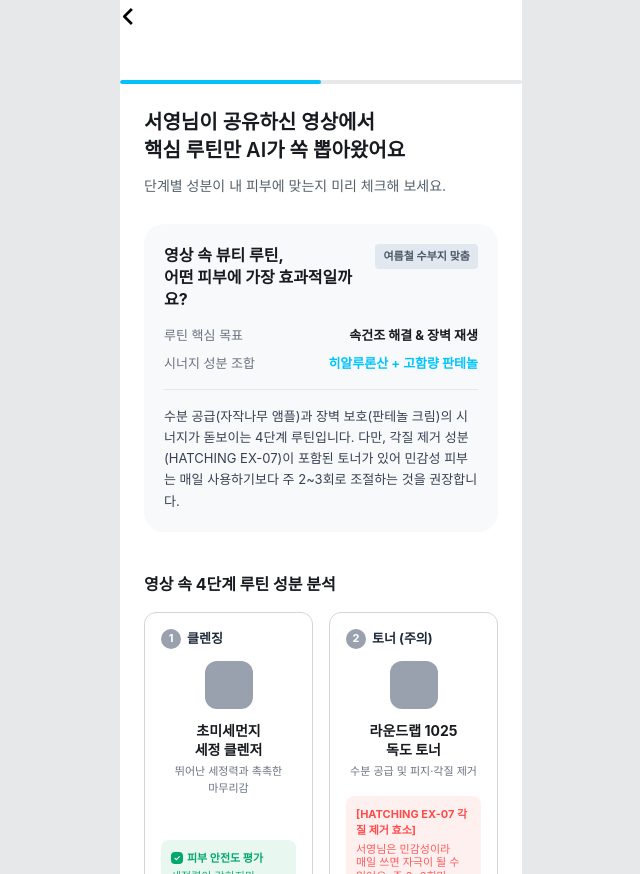
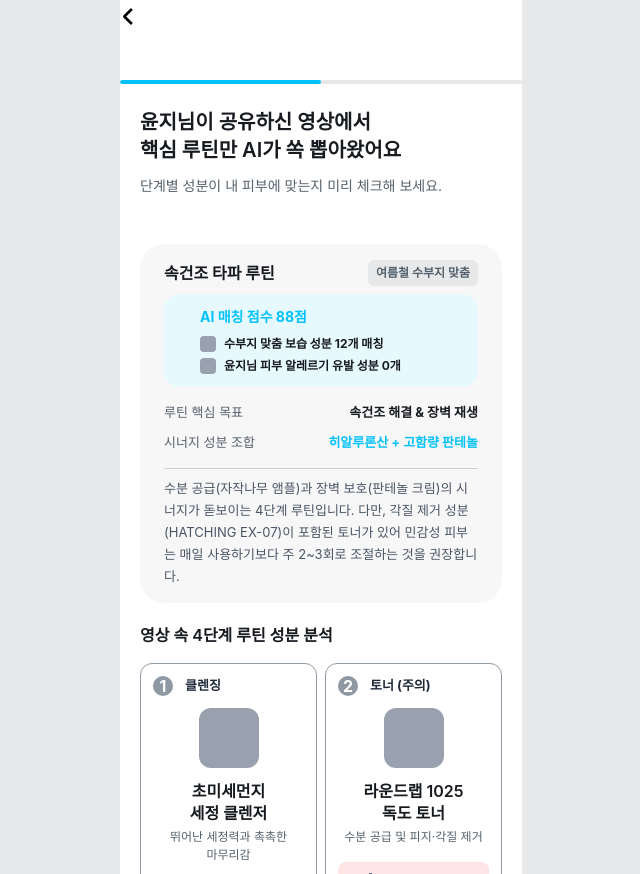
Before and after one commit to likelion-apex/FE, a React (Vite) app: page /RoutineAnalyze/AnalyzeResult in a window 1280 px wide. Shown: the whole page, without its empty margins (319-959 px from the left). Built offline with nearby package versions, Linux system fonts and the light colour scheme; a web font is replaced by a local one.

Commit message:
[Mod] 루틴 결과 페이지 디자인 수정

```diff
--- a/src/components/RoutineAnalyzeCard.jsx
+++ b/src/components/RoutineAnalyzeCard.jsx
@@ -1,39 +1,33 @@
 const RoutineAnalyzeCard = ({ step }) => {
-  //수정필요
+  //단계가 비었다면
   if (!step) return null;
 
   return (
-    <div className="mb-3 flex flex-col rounded-xl border border-gray-300 p-4">
-      <div className="mb-3 flex items-center gap-1.5">
-        <div className="flex h-5 w-5 items-center justify-center rounded-full bg-gray-400 text-[11px] font-bold text-white">
+    <div className="flex h-fit break-inside-avoid flex-col rounded-xl border border-gray-40 p-3">
+      <div className="mb-3 flex items-center gap-3">
+        <div className="flex h-5 w-5 items-center justify-center rounded-full bg-gray-40 text-[16px] font-bold text-white">
           {step.id}
         </div>
         <span className="text-[13px] font-bold text-gray-800">{step.type}</span>
       </div>
 
-      <div className="mx-auto mb-3 h-12 w-12 rounded-xl bg-gray-400"></div>
+      <div className="mx-auto mb-3 h-15 w-15 rounded-xl bg-gray-400"></div>
 
-      <h4 className="mb-1 text-center text-[14px] font-bold leading-snug whitespace-pre-line">
+      <h4 className="mb-1 text-center text-[16px] font-semibold leading-snug whitespace-pre-line">
         {step.name}
       </h4>
-      <p className="mb-4 text-center text-[11px] text-gray-500 break-keep">
+      <p className="mb-4 text-center text-[12px] text-gray-60 break-keep">
         {step.desc}
       </p>
 
       <div
-        className={`mt-auto rounded-lg p-2.5 text-[11px] ${
-          step.status === "warning"
-            ? "bg-[#FFF0F0] text-[#FF4B4B]"
-            : "bg-[#E8F8F0] text-[#00A86B]"
+        className={`mt-auto rounded-lg p-2 text-[12px] flex flex-col gap-2 ${
+          step.status === "warning" ? "bg-red-05 text-red-70" : "bg-green-05"
         }`}
       >
-        <div className="mb-1 flex items-center gap-1 font-bold">
-          {step.status === "safe" && (
-            <span className="inline-block h-3 w-3 rounded bg-[#00A86B] text-center text-[8px] leading-3 text-white">
-              ✓
-            </span>
-          )}
-          {step.statusTitle}
+        <div className="flex items-center gap-1.5 mb-1 text-gray-60 font-semibold">
+          <div className="h-4 w-4 shrink-0 rounded bg-gray-400" />
+          <div className=" flex items-center gap-1">{step.statusTitle}</div>
         </div>
         <p className="leading-tight opacity-90 break-keep">{step.statusDesc}</p>
       </div>
--- a/src/pages/RoutineAnalyze/AnalyzeResult.jsx
+++ b/src/pages/RoutineAnalyze/AnalyzeResult.jsx
@@ -4,12 +4,19 @@ import RoutineAnalyzeCard from "../../components/RoutineAnalyzeCard";
 import TopNavbar from "../../components/layouts/TopNavbar";
 import BottomNavbar from "../../components/layouts/BottomNavbar";
 
-const USER_NAME = "서영";
+const USER_NAME = "윤지";
 const STEP_COUNT = 4;
 
-const BRIEFING_DATA = {
+//일단 상세 설명은 description으로 정리, 나중에 백한테 받을 데이터 참고
+const ROUTINE_MOCK_DATA = {
+  title: "속건조 타파 루틴",
   tag: "여름철 수부지 맞춤",
-  target: "속건조 해결 & 장벽 재생",
+  score: 88,
+  matchDetails: [
+    "수부지 맞춤 보습 성분 12개 매칭",
+    `${USER_NAME}님 피부 알레르기 유발 성분 0개`,
+  ],
+  coreGoal: "속건조 해결 & 장벽 재생",
   synergy: "히알루론산 + 고함량 판테놀",
   description:
     "수분 공급(자작나무 앰플)과 장벽 보호(판테놀 크림)의 시너지가 돋보이는 4단계 루틴입니다. 다만, 각질 제거 성분(HATCHING EX-07)이 포함된 토너가 있어 민감성 피부는 매일 사용하기보다 주 2~3회로 조절하는 것을 권장합니다.",
@@ -73,9 +80,16 @@ const AnalyzeResult = () => {
     };
   }, [setNavProps]);
 
+  const { title, tag, score, matchDetails, coreGoal, synergy, description } =
+    ROUTINE_MOCK_DATA;
+
+  //정렬을 위해 짝수, 홀수 카드 분리하기
+  const leftColumnData = ROUTINE_STEPS.filter((_, index) => index % 2 === 0);
+  const rightColumnData = ROUTINE_STEPS.filter((_, index) => index % 2 !== 0);
+
   return (
-    <div className="mt-[24px] mb-[70px] flex flex-col text-black">
-      <div className="flex flex-col mx-[24px]">
+    <div className="mt-[24px] mb-[70px] flex flex-col text-black px-[20px]">
+      <div className="flex flex-col gap-5">
         <div className="flex-col gap-3 mb-6">
           <h3 className="text-[20px] font-semibold leading-7 mb-[8px]">
             {USER_NAME}님이 공유하신 영상에서 <br />
@@ -85,47 +99,84 @@ const AnalyzeResult = () => {
             단계별 성분이 내 피부에 맞는지 미리 체크해 보세요.
           </span>
         </div>
-        <section className="mb-10 rounded-[20px] bg-[#F8F9FA] p-5">
-          <div className="mb-4 flex items-start justify-between gap-2">
-            <h2 className="text-[16px] font-bold leading-snug whitespace-pre-line">
-              영상 속 뷰티 루틴,
-              <br /> 어떤 피부에 가장 효과적일까요?
-            </h2>
-            <span className="shrink-0 rounded bg-[#E2E8F0] px-2 py-1 text-[11px] font-semibold text-gray-600">
-              {BRIEFING_DATA.tag}
+        <div className="flex w-full flex-col gap-2 rounded-[24px] bg-gray-05 px-6 py-4">
+          <div className="flex items-center justify-between">
+            <h2 className="text-[16px] font-bold text-black">{title}</h2>
+            <span className="rounded-md bg-gray-10 px-[8px] py-[4px] text-[12px] font-bold text-gray-60">
+              {tag}
             </span>
           </div>
 
-          <div className="mb-4 flex flex-col gap-2 border-b border-gray-200 pb-4 text-[13px]">
-            <div className="flex justify-between">
-              <span className="text-gray-500">루틴 핵심 목표</span>
-              <span className="font-bold">{BRIEFING_DATA.target}</span>
-            </div>
-            <div className="flex justify-between">
-              <span className="text-gray-500">시너지 성분 조합</span>
-              <span className="font-bold text-[#00C4FE]">
-                {BRIEFING_DATA.synergy}
-              </span>
+          <div className="flex flex-col gap-2 rounded-[16px] bg-blue-05 py-3 px-9">
+            <h3 className="text-[14px] font-bold text-blue-50">
+              AI 매칭 점수 {score}점
+            </h3>
+            <div className="flex flex-col gap-1">
+              {matchDetails.map((detail, index) => (
+                <div
+                  key={index}
+                  className="flex items-center gap-2 text-[12px] font-bold text-black"
+                >
+                  {" "}
+                  {/* 회색 둥근 사각형 아이콘 */}
+                  <div className="size-[16px] rounded-[4px] bg-gray-400 shrink-0" />
+                  {detail}
+                </div>
+              ))}
             </div>
           </div>
 
-          <p className="text-[13px] leading-relaxed text-gray-700">
-            {BRIEFING_DATA.description}
+          <div className="flex flex-col gap-[10px] border-b border-gray-20 pb-4 pt-2 text-[13px]">
+            <div className="flex items-center justify-between">
+              <span className="text-gray-60 font-normal">루틴 핵심 목표</span>
+              <span className="font-bold text-black">{coreGoal}</span>
+            </div>
+            <div className="flex items-center justify-between">
+              <span className="text-gray-60 font-normal">시너지 성분 조합</span>
+              <span className="font-bold text-blue-50">{synergy}</span>
+            </div>
+          </div>
+
+          {/* 최하단: 상세 설명 */}
+          <p className="text-[13px] leading-[22px] text-gray-600">
+            {description}
           </p>
-        </section>
+        </div>
 
         {/* 성분 분석 그리드 */}
         <section>
-          <h3 className="mb-4 text-[16px] font-bold">
+          <h3 className="mb-4 text-[16px] font-semibold">
             영상 속 {ROUTINE_STEPS.length}단계 루틴 성분 분석
           </h3>
-          <div className="grid grid-cols-2 gap-4">
-            {" "}
-            {ROUTINE_STEPS.map((step) => (
-              <RoutineAnalyzeCard key={step.id} step={step} />
-            ))}
+          <div className="flex items-start gap-2">
+            {/* 왼쪽(홀수) 열*/}
+            <div className="flex flex-1 flex-col gap-2">
+              {leftColumnData.map((step) => (
+                <RoutineAnalyzeCard key={step.id} step={step} />
+              ))}
+            </div>
+
+            {/* 오른쪽(짝수) 열 */}
+            <div className="flex flex-1 flex-col gap-2">
+              {rightColumnData.map((step) => (
+                <RoutineAnalyzeCard key={step.id} step={step} />
+              ))}
+            </div>
           </div>
         </section>
+      </div>
+      <div className="flex flex-col gap-2 items-center justify-center w-full mt-5">
+        <p className="text-[12px] font-semibold text-blue-50">
+          이제 {USER_NAME}님의 인벤토리와 성분 충돌이 없는지 알아볼까요?
+        </p>
+        <div>
+          <button
+            type="button"
+            className="flex w-full h-[56px] items-center justify-center rounded-[10px] bg-blue-50 px-10 py-2 text-[18px] font-medium text-white"
+          >
+            인벤토리 제품과 성분 궁합 확인하기
+          </button>
+        </div>
       </div>
     </div>
   );
```
